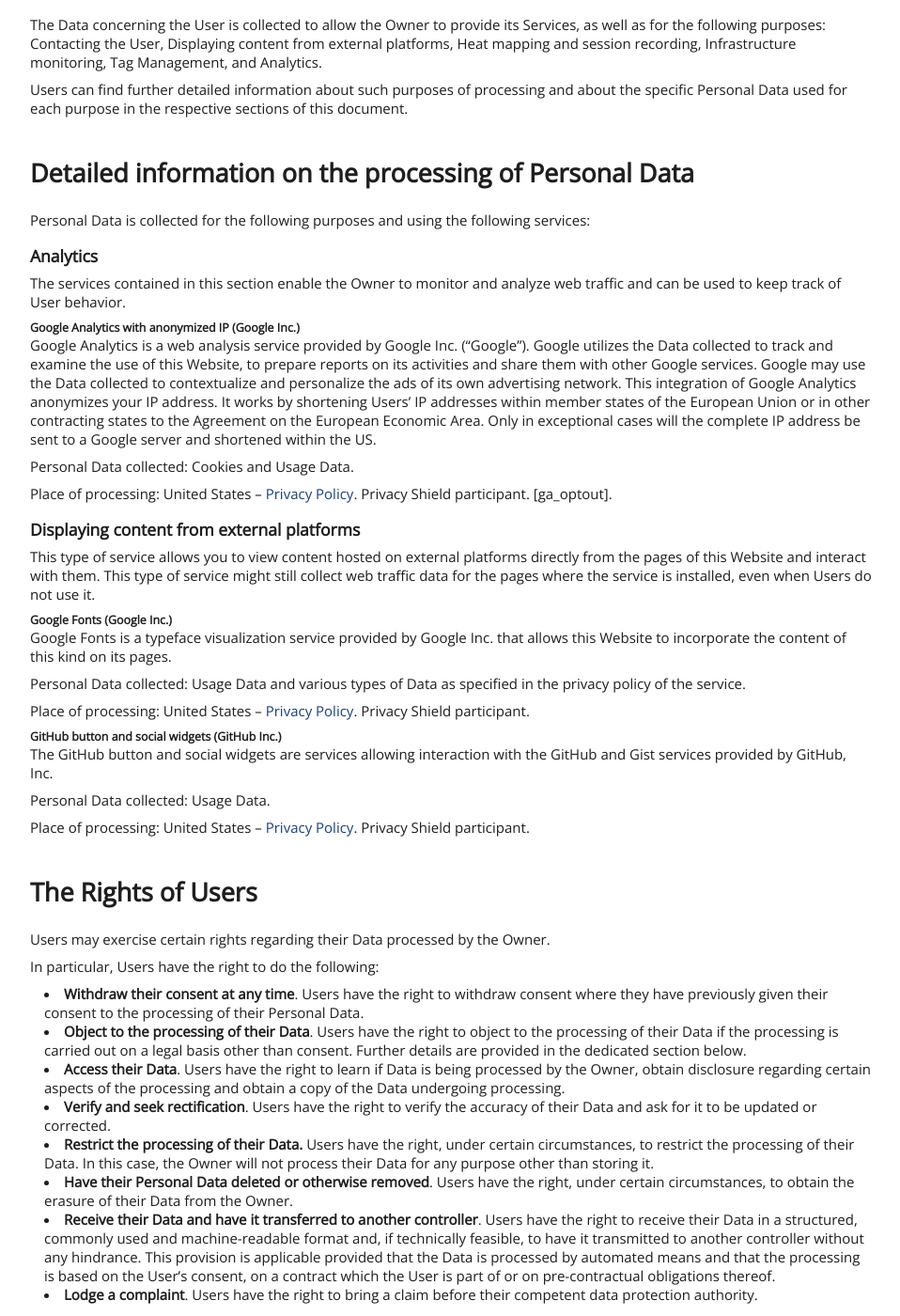
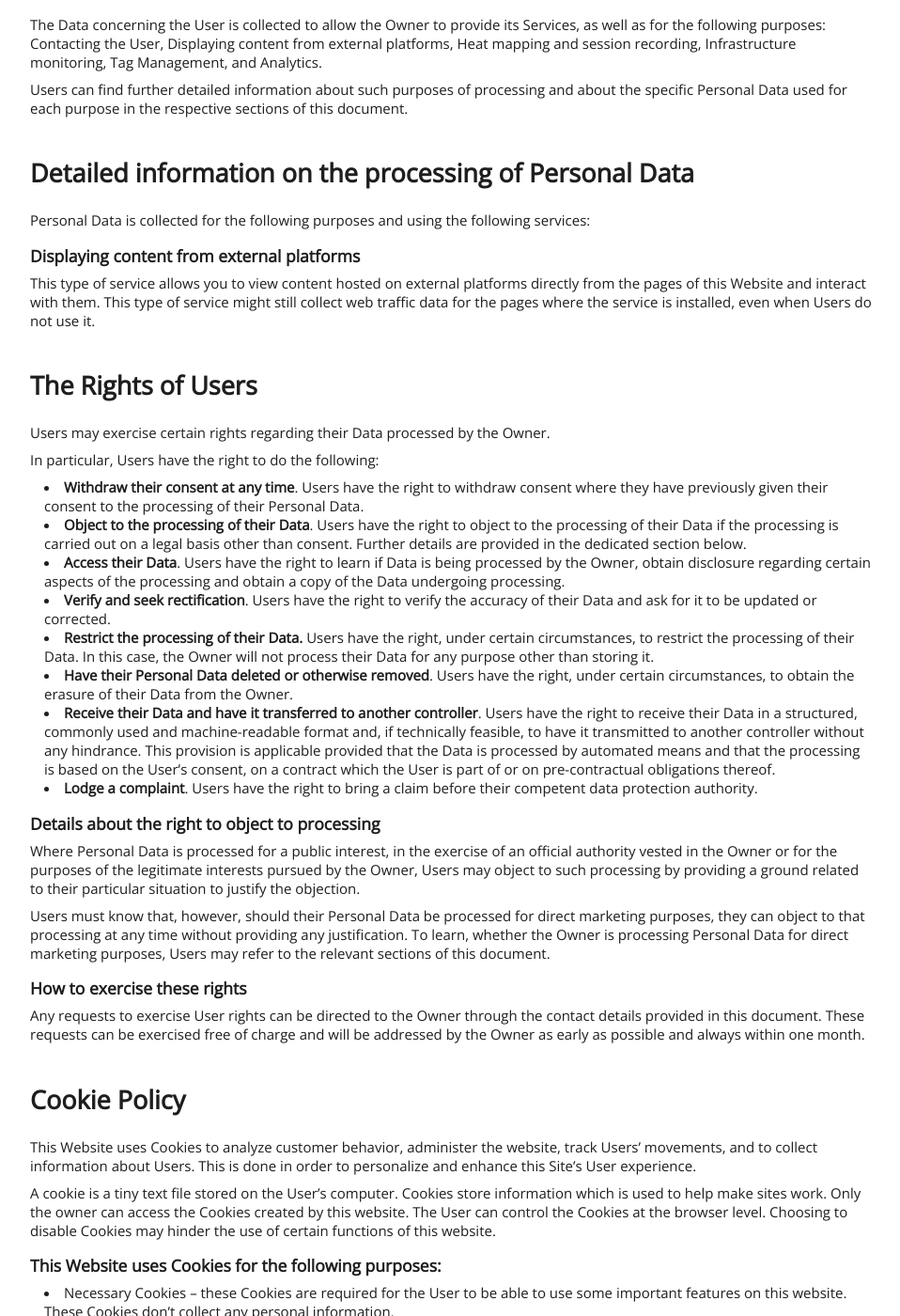
Before and after one commit to rherrmann/eclipse-extras, a Jekyll site: the page built from privacy-policy.md, in a window 1280 px wide and 1400 px high, scrolled down 3009 px. Shown: the whole window at 94% size, without its empty margins (160-1118 px from the left). Built offline with Jekyll 4.4.1, drawn with Linux system fonts in a browser that asks for light colours.

Commit message:
🔥 Remove Google Analytics
Remove the [Google Analytics] plugin from this site.

[Google Analytics]: https://en.wikipedia.org/wiki/Google_Analytics

```diff
--- a/_config.yml
+++ b/_config.yml
@@ -32,13 +32,10 @@
 created-by: Rüdiger Herrmann
 creator-url: http://www.codeaffine.com/author/rherrmann/
 
-# Google Analytics Settings
-google_analytics_id: "UA-35034221-4"
-
 # Set these options as you need (For more information, check Jekyll's site)
 timezone: "Europe/Berlin"
 markdown: kramdown
-encoding: "utf-8"
+encoding: "UTF-8"
 safe: true
 lsi: false
 
--- a/_layouts/default.html
+++ b/_layouts/default.html
@@ -19,16 +19,6 @@
     <title>{{ site.title }} - {{ page.title }}</title>
   {% else %}
     <title>{{ site.title }}</title>
-  {% endif %}
-  {% if site.google_analytics_id %}
-    <script>
-      (function(i,s,o,g,r,a,m){i['GoogleAnalyticsObject']=r;i[r]=i[r]||function(){
-      (i[r].q=i[r].q||[]).push(arguments)},i[r].l=1*new Date();a=s.createElement(o),
-      m=s.getElementsByTagName(o)[0];a.async=1;a.src=g;m.parentNode.insertBefore(a,m)
-      })(window,document,'script','https://www.google-analytics.com/analytics.js','ga');
-      ga('create', '{{ site.google_analytics_id }}', 'auto');
-      ga('send', 'pageview');
-    </script>
   {% endif %}
   <script async defer src="https://buttons.github.io/buttons.js"></script>
   <script async defer src="{{ site.baseurl }}/assets/js/kbd.min.js"></script>
--- a/privacy-policy.md
+++ b/privacy-policy.md
@@ -106,35 +106,9 @@
 ## Detailed information on the processing of Personal Data
 Personal Data is collected for the following purposes and using the following services:
 
-### Analytics
-The services contained in this section enable the Owner to monitor and analyze web traffic and can be used to keep track of User behavior.
-
-##### Google Analytics with anonymized IP (Google Inc.)
-Google Analytics is a web analysis service provided by Google Inc. (“Google”). Google utilizes the Data collected to track and examine the use of this Website, to prepare reports on its activities and share them with other Google services.
-Google may use the Data collected to contextualize and personalize the ads of its own advertising network.
-This integration of Google Analytics anonymizes your IP address. It works by shortening Users' IP addresses within member states of the European Union or in other contracting states to the Agreement on the European Economic Area. Only in exceptional cases will the complete IP address be sent to a Google server and shortened within the US.
-
-Personal Data collected: Cookies and Usage Data.
-
-Place of processing: United States – <a href="https://support.google.com/analytics/answer/6004245">Privacy Policy</a>. Privacy Shield participant. [ga_optout].
-
 ### Displaying content from external platforms
 This type of service allows you to view content hosted on external platforms directly from the pages of this Website and interact with them.
 This type of service might still collect web traffic data for the pages where the service is installed, even when Users do not use it.
-
-##### Google Fonts (Google Inc.)
-Google Fonts is a typeface visualization service provided by Google Inc. that allows this Website to incorporate the content of this kind on its pages.
-
-Personal Data collected: Usage Data and various types of Data as specified in the privacy policy of the service.
-
-Place of processing: United States – <a href="https://www.google.it/intl/policies/privacy/">Privacy Policy</a>. Privacy Shield participant.
-
-##### GitHub button and social widgets (GitHub Inc.)
-The GitHub button and social widgets are services allowing interaction with the GitHub and Gist services provided by GitHub, Inc.
-
-Personal Data collected: Usage Data.
-
-Place of processing: United States – <a href="https://help.github.com/articles/github-privacy-policy">Privacy Policy</a>. Privacy Shield participant.
 
 ## The Rights of Users
 Users may exercise certain rights regarding their Data processed by the Owner.
```
